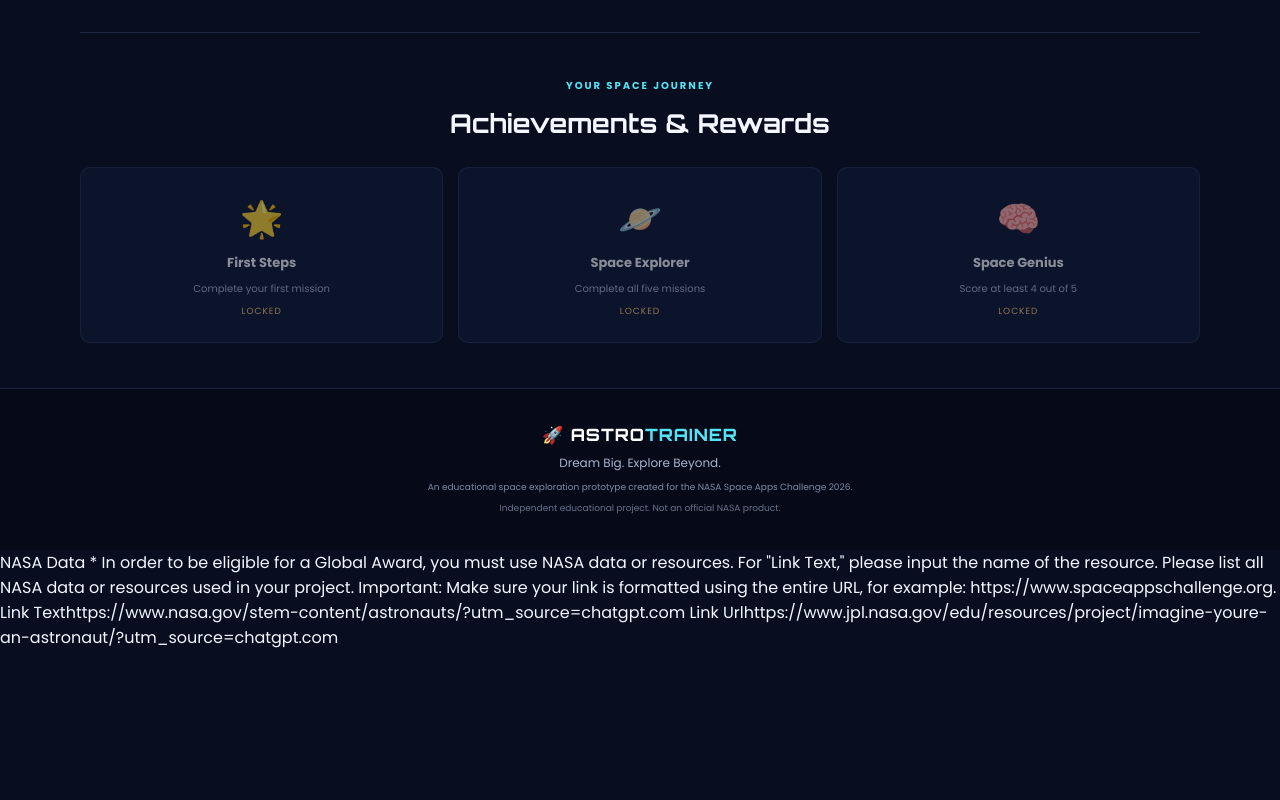
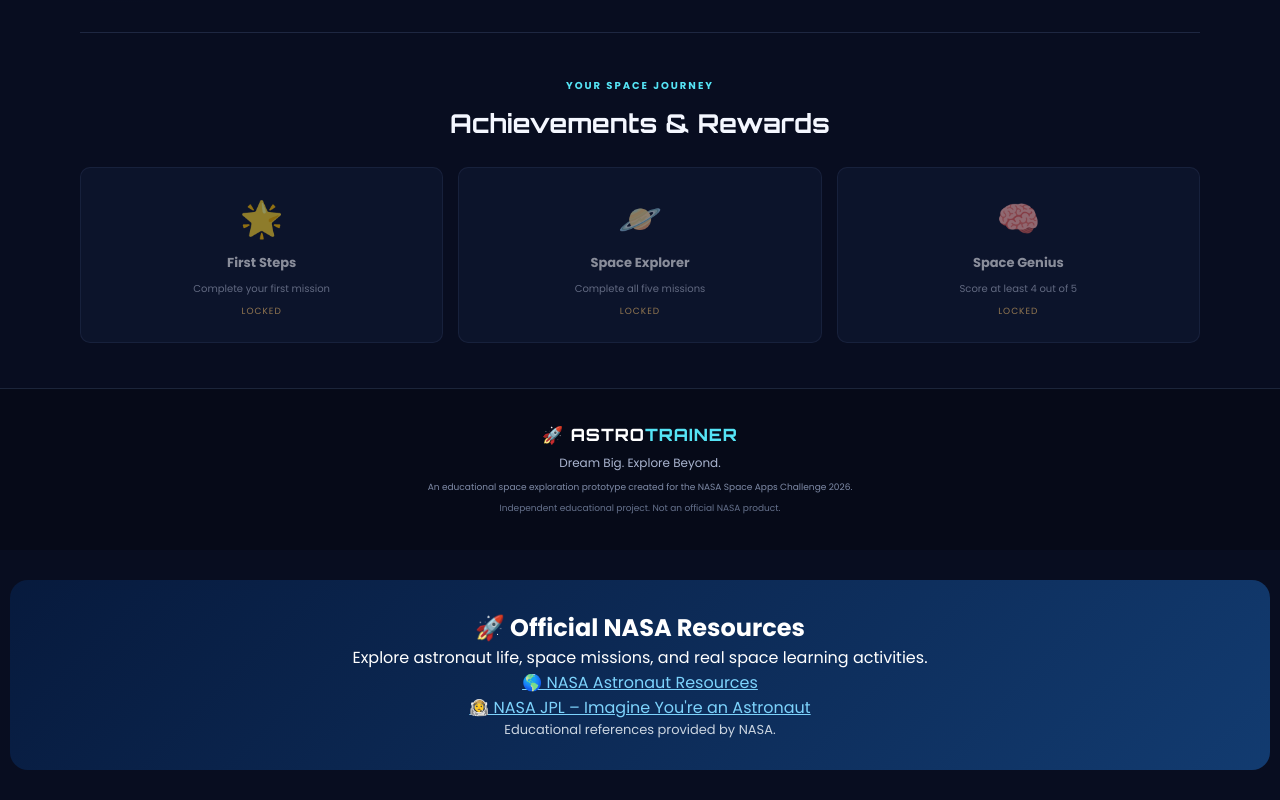
Before and after one commit to shifaasif9876-lab/junior-astronaut-mission-trainer, a plain HTML site: page nasa.html in a window 1280 px wide. Shown: the part 2023-2823 px from the top of the page. Before the commit the page ends 2673 px from the top, so only its background shows below. Drawn offline with Linux system fonts and the light colour scheme.

Commit message:
Add files via upload

```diff
--- a/nasa.html
+++ b/nasa.html
@@ -189,16 +189,48 @@
   </footer>
 
   <script src="script.js"></script>
-  NASA Data *
-In order to be eligible for a Global Award, you must use NASA data or resources.
 
-For "Link Text," please input the name of the resource. Please list all NASA data or resources used in your project.
+<!-- NASA RESOURCES SECTION -->
+<section style="
+  background: linear-gradient(135deg, #071a3d, #123b70);
+  color: white;
+  padding: 30px;
+  margin: 30px 10px;
+  border-radius: 18px;
+  text-align: center;
+">
 
-Important: Make sure your link is formatted using the entire URL, for example: https://www.spaceappschallenge.org.
+  <h2>🚀 Official NASA Resources</h2>
 
-Link Texthttps://www.nasa.gov/stem-content/astronauts/?utm_source=chatgpt.com
-Link Urlhttps://www.jpl.nasa.gov/edu/resources/project/imagine-youre-an-astronaut/?utm_source=chatgpt.com
+  <p>
+    Explore astronaut life, space missions,
+    and real space learning activities.
+  </p>
 
+  <p>
+    <a href="https://www.nasa.gov/stem-content/astronauts/"
+       target="_blank"
+       rel="noopener noreferrer"
+       style="color: #7dd3fc;">
+       🌎 NASA Astronaut Resources
+    </a>
+  </p>
+
+  <p>
+    <a href="https://www.jpl.nasa.gov/edu/resources/project/imagine-youre-an-astronaut/"
+       target="_blank"
+       rel="noopener noreferrer"
+       style="color: #7dd3fc;">
+       🧑‍🚀 NASA JPL – Imagine You're an Astronaut
+    </a>
+  </p>
+
+  <p style="font-size: 13px; color: #cbd5e1;">
+    Educational references provided by NASA.
+  </p>
+
+</section>
+<!-- END NASA RESOURCES -->
 
 </body>
 </html>
```
